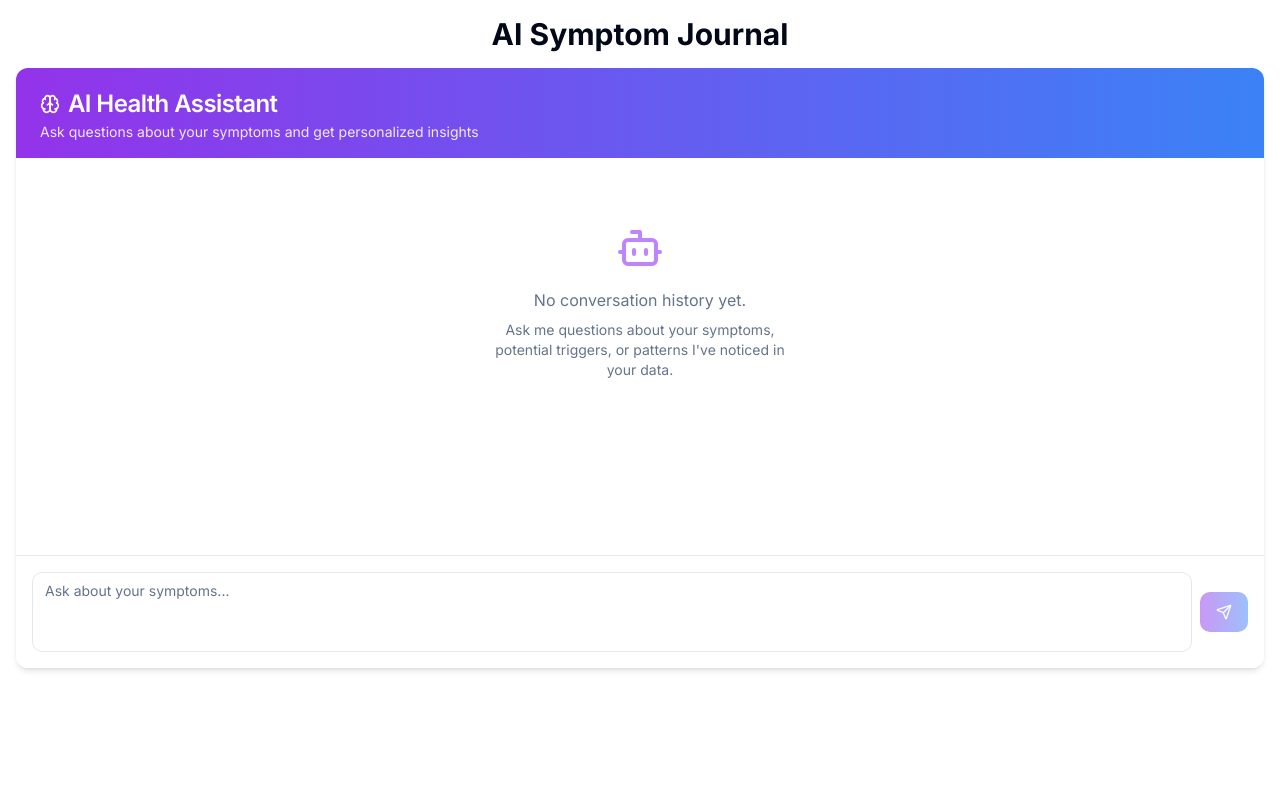
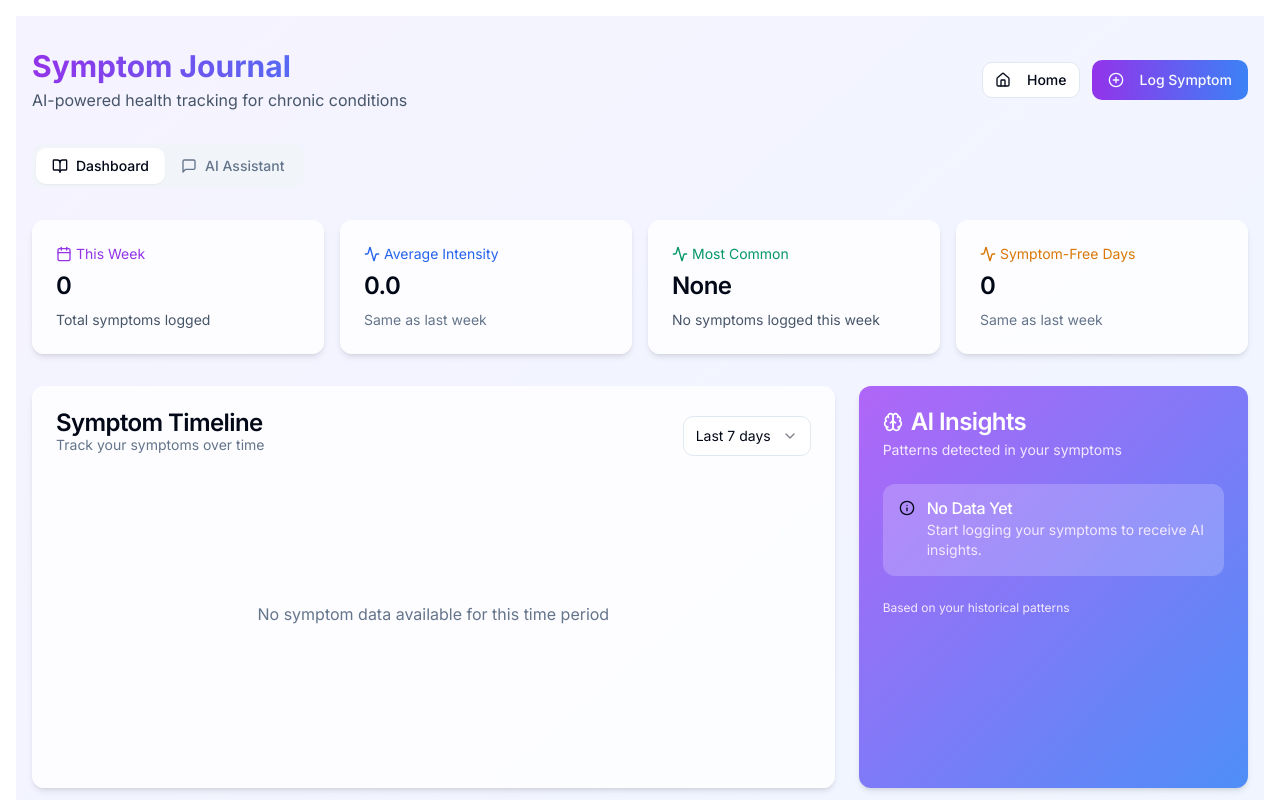
Before and after one commit to adi19git/AI-symptom-journal-new, a Next.js app: page / in a window 1280 px wide. Shown: the top 800 px of the page. Built offline with nearby package versions, Linux system fonts and the light colour scheme.

Commit message:
Update page.tsx

```diff
--- a/app/page.tsx
+++ b/app/page.tsx
@@ -1,10 +1,9 @@
-import ChatBot from "@/components/ChatBot";
+import Dashboard from "@/app/dashboard/page"; // adjust path based on your structure
 
 export default function LandingPage() {
   return (
     <main className="p-4">
-      <h1 className="text-3xl font-bold mb-4 text-center">AI Symptom Journal</h1>
-      <ChatBot />
+      <Dashboard />
     </main>
   );
 }
```
